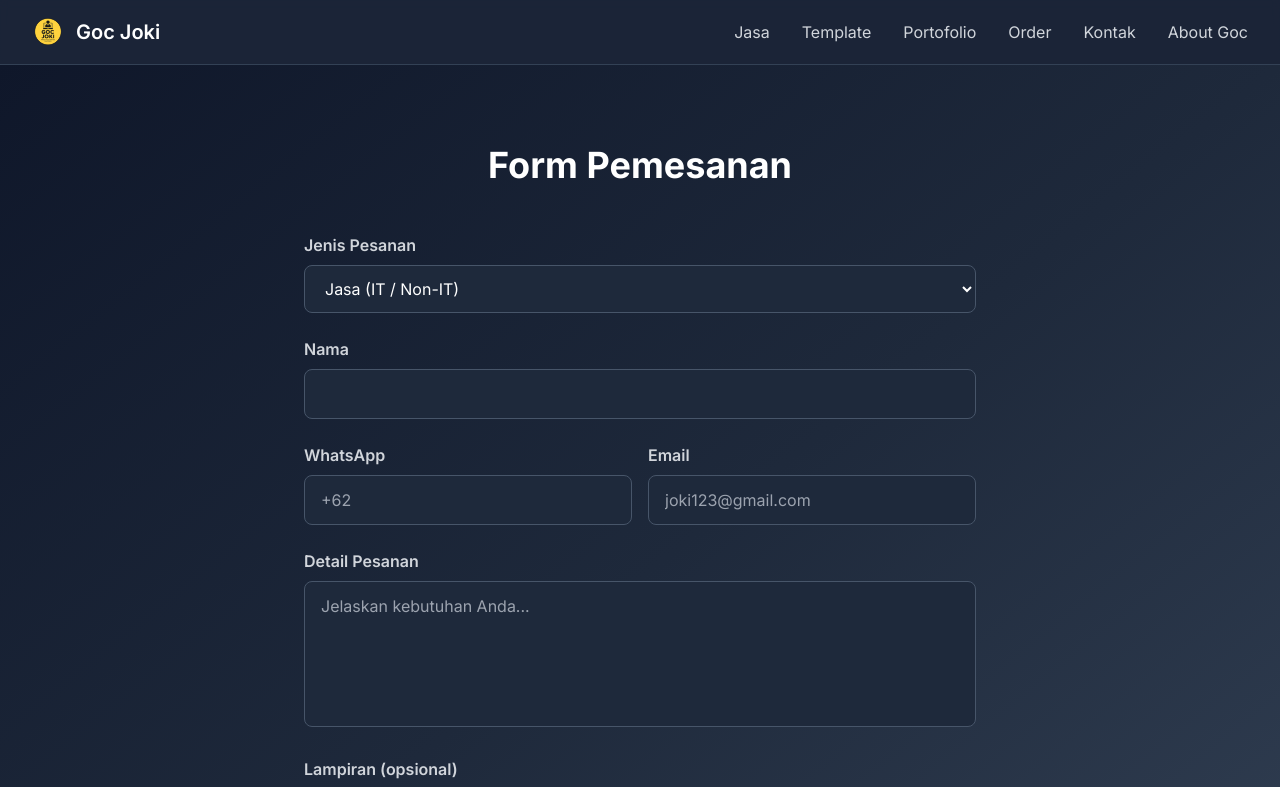
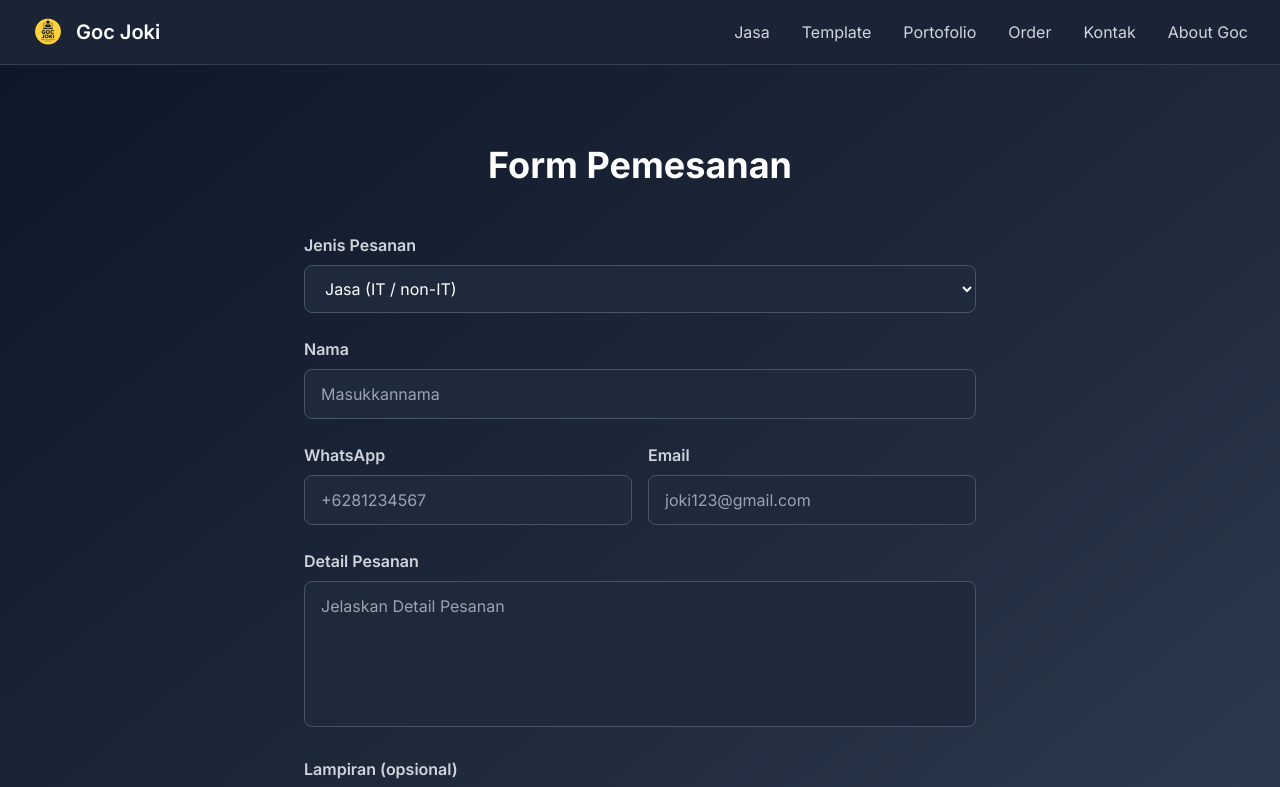
Before and after one commit to Bramahimm/gocJoki-blog, a Next.js app: page /order in a window 1280 px wide. Shown: the top 787 px of the page. Built offline with nearby package versions, Linux system fonts and the light colour scheme.

Commit message:
add about goc page

```diff
--- a/app/order/components/OrderForm.tsx
+++ b/app/order/components/OrderForm.tsx
@@ -37,7 +37,7 @@ export default function OrderForm() {
             onChange={handleInputChange}
             className="w-full bg-dark-800 border border-dark-600 rounded-lg px-4 py-3 text-white"
             required>
-            <option value="service">Jasa (IT / Non-IT)</option>
+            <option value="service">Jasa (IT / non-IT)</option>
             <option value="template">Template</option>
           </select>
         </div>
@@ -53,6 +53,7 @@ export default function OrderForm() {
             type="text"
             id="customerName"
             name="customerName"
+            placeholder="Masukkannama"
             value={formData.customerName}
             onChange={handleInputChange}
             className="w-full bg-dark-800 border border-dark-600 rounded-lg px-4 py-3 text-white"
@@ -74,7 +75,7 @@ export default function OrderForm() {
               name="phone"
               value={formData.phone}
               onChange={handleInputChange}
-              placeholder="+62"
+              placeholder="+6281234567"
               className="w-full bg-dark-800 border border-dark-600 rounded-lg px-4 py-3 text-white"
             />
           </div>
@@ -109,7 +110,7 @@ export default function OrderForm() {
             rows={5}
             value={formData.notes}
             onChange={handleInputChange}
-            placeholder="Jelaskan kebutuhan Anda..."
+            placeholder="Jelaskan Detail Pesanan"
             className="w-full bg-dark-800 border border-dark-600 rounded-lg px-4 py-3 text-white resize-none"
           />
         </div>
--- a/app/page.tsx
+++ b/app/page.tsx
@@ -10,7 +10,6 @@ export default function HomePage() {
   return (
     <div className="min-h-screen bg-gradient-to-br from-dark-900 via-dark-800 to-dark-700">
       <Analytics />
-
       <main>
         <HeroSection />
         <Features />
--- a/components/Navigation.tsx
+++ b/components/Navigation.tsx
@@ -60,7 +60,7 @@ export default function Navigation({ siteName = "Goc Joki" }: NavigationProps) {
               Kontak
             </Link>
             <Link
-              href="/contact"
+              href="/about"
               className="text-gray-300 hover:text-white transition-colors">
               About Goc
             </Link>
```
